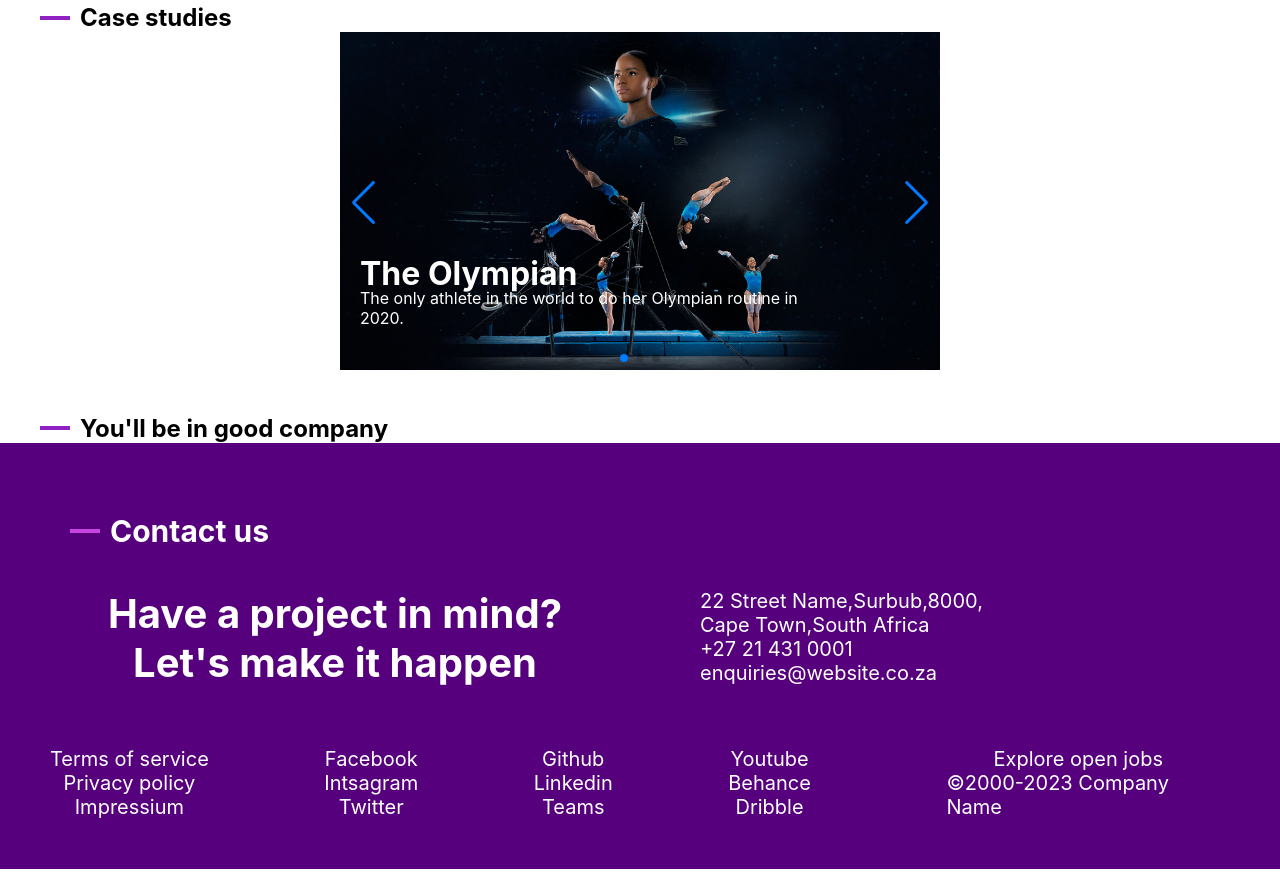
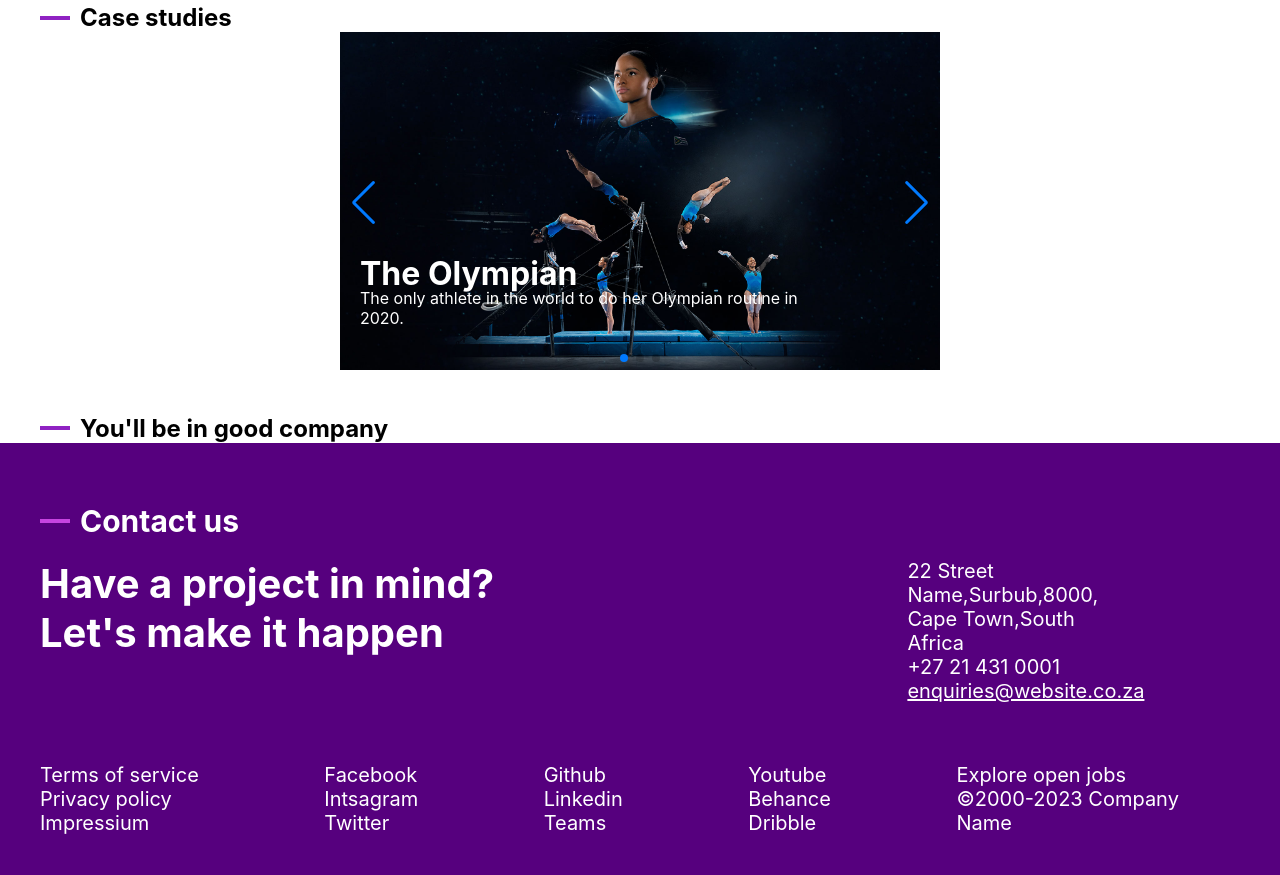
Before and after one commit to Tiisetsopudinyane/ata_2023, a plain HTML site: page index.html in a window 1280 px wide. Shown: the part 1450-2325 px from the top of the page. Drawn offline with nearby package versions, Linux system fonts and the light colour scheme; a web font is replaced by a local one.

Commit message:
css style for footer modified

```diff
--- a/index.html
+++ b/index.html
@@ -81,7 +81,9 @@
   <div class="footer">
     <div class="contact_us"><div class="bright_line"></div><h2>Contact us</h2></div>
     <div class="footer_first_row_section">
-        <div class="footer_project_in_mind"><h1>Have a project in mind? </h1><h1>Let's make it happen</h1></div>
+        <div class="footer_project_in_mind">
+          <h1>Have a project in mind? Let's make it happen</h1>
+        </div>
         <div class="address">
             <p>22 Street Name,Surbub,8000,</p>
             <p>Cape Town,South Africa </p>
--- a/style.css
+++ b/style.css
@@ -72,6 +72,7 @@
     width: 30%;
     position: absolute;
     margin: 27% 0 0 5%;
+    padding: 0;
     line-height: 1em;
     font-size: 20px;
 }
@@ -126,6 +127,7 @@
 }
 .services p{
     font-size: 20px;
+    padding: 0;
 }
 .case_studies{
     display: flex;
@@ -172,7 +174,7 @@
     height: max-content;
     background-color: rgb(86, 0, 126);
     color: white;
-    padding:1.5em;
+    padding:20px;
     display: block;
     font-size: 20px;
     text-align: center;
@@ -185,7 +187,7 @@
     width:30px;
     background: rgb(198, 68, 224);
     height: 4px;
-    margin:40px 10px 0 40px;
+    margin:40px 10px 0 20px;
     margin-top: auto;
     margin-bottom: auto;
 }
@@ -197,22 +199,27 @@
  .contact_us{
     display: flex;
     margin-top: 40px;
+    padding: 0;
  }
  .footer_first_row_section{
     display: flex;
-    flex-wrap: wrap;
+    margin: 20px 0 40px 20px;
+    padding: 0;
  }
  .footer_project_in_mind{
-    flex: 1;
-    margin:40px;
+    padding: 0;
+    text-align: left;
  }
- .address{
+ .footer_project_in_mind h1{
+    width: 60%;
+ }
+ .address p, .email{
     flex:1;
-    margin:40px
+    padding: 0;
  }
- .address .email{
+ .address a{
     float: left;
-    margin-left:20px ;
+    text-decoration: underline;
  }
  .links {
   display: flex;
@@ -229,6 +236,10 @@
   display: flex;
   flex-direction: column;
   padding: 20px;
+  align-items: start;
+}
+.column_career p{
+    padding: 0;
 }
 .case_study_images {
     text-align: center;
@@ -273,6 +284,9 @@
    margin-top: 450px;
 }
 
+.address{
+ margin-top: 20px;
+}
 
 }
 
```
